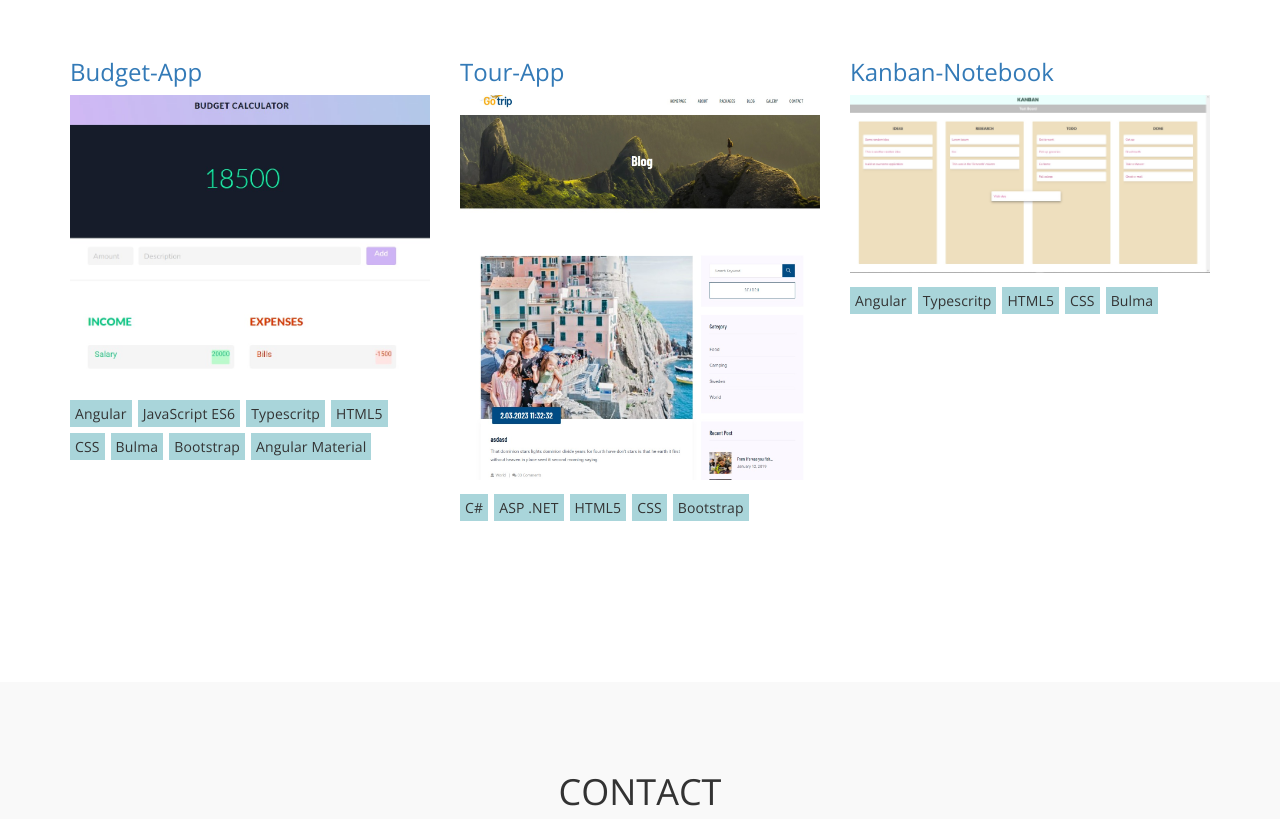
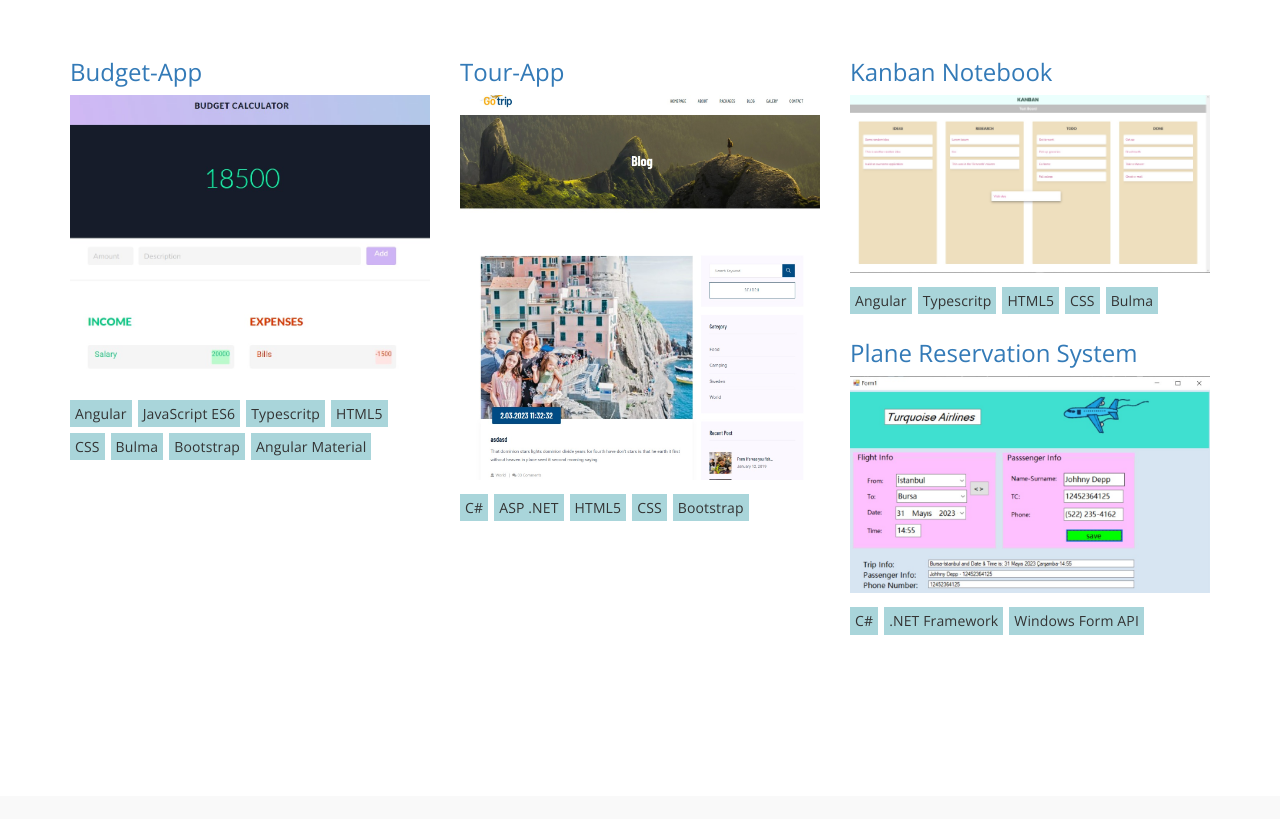
Before and after one commit to Olcaytp/olcay-portfolio, a plain HTML site: page index.html in a window 1280 px wide. Shown: the part 2110-2929 px from the top of the page. Drawn offline with nearby package versions, Linux system fonts and the light colour scheme.

Commit message:
reservation-project-added

```diff
--- a/index.html
+++ b/index.html
@@ -69,7 +69,7 @@
             <p>Hello, my name is Olcay TAPAN. I am Software Developer based in Gothenburg/SWEDEN. I love crafting beautiful web
               pages in HTML5, CSS3 and JavaScript or jQuery. My other skills include Angular, C# & .NET, bootstrap.
             </p>
-            <p>You can grab my CV in <a href="../document/OLCAY TAPAN.pdf">Olcay TAPAN</a> If you want to hire me or
+            <p>You can grab my CV in <a href="../document/OLCAY TAPAN_CV.pdf">Olcay TAPAN</a> If you want to hire me or
               just to talk, <a class="js-connect" href="#footer">connect</a> with me.</p>
             <p>And lastly I have a recently graded <a href="../document/Personality_Test_Olcay TAPAN.pdf">Personality
                 Test </a> if you want to look at it.</p>
@@ -218,7 +218,7 @@
           </div>
 
           <div class="col-md-4">
-            <a href="https://github.com/Olcaytp/kanban-notebook" target="_blank"><h3>Kanban-Notebook</h3></a>
+            <a href="https://github.com/Olcaytp/kanban-notebook" target="_blank"><h3>Kanban Notebook</h3></a>
             <a href="https://github.com/Olcaytp/kanban-notebook/blob/master/src/assets/2.jpeg" target="_blank">
               <img src="../img/kanban-notebook.jpeg" alt="Tour-App" class="h-6/6 w-full"></a>
                 <div class="tags-box">
@@ -227,6 +227,17 @@
                     <span class="tag">HTML5</span>
                     <span class="tag">CSS</span>
                     <span class="tag">Bulma</span>
+                  </div>
+          </div>
+
+          <div class="col-md-4">
+            <a href="https://github.com/Olcaytp/Plane_Reservation_System_MuratYucedag_Udemy" target="_blank"><h3>Plane Reservation System</h3></a>
+            <a href="https://github.com/Olcaytp/Plane_Reservation_System_MuratYucedag_Udemy/blob/master/Plane_Reservation_System/assets/project_picture.jpeg" target="_blank">
+              <img src="./img/reservation_picture.jpeg" alt="Tour-App" class="h-6/6 w-full"></a>
+                <div class="tags-box">
+                    <span class="tag">C#</span>
+                    <span class="tag">.NET Framework</span>
+                    <span class="tag">Windows Form API</span>
                   </div>
           </div>
         </div>
```
Also changed, not shown: img/reservation_picture.jpeg (added), 2 other files.
